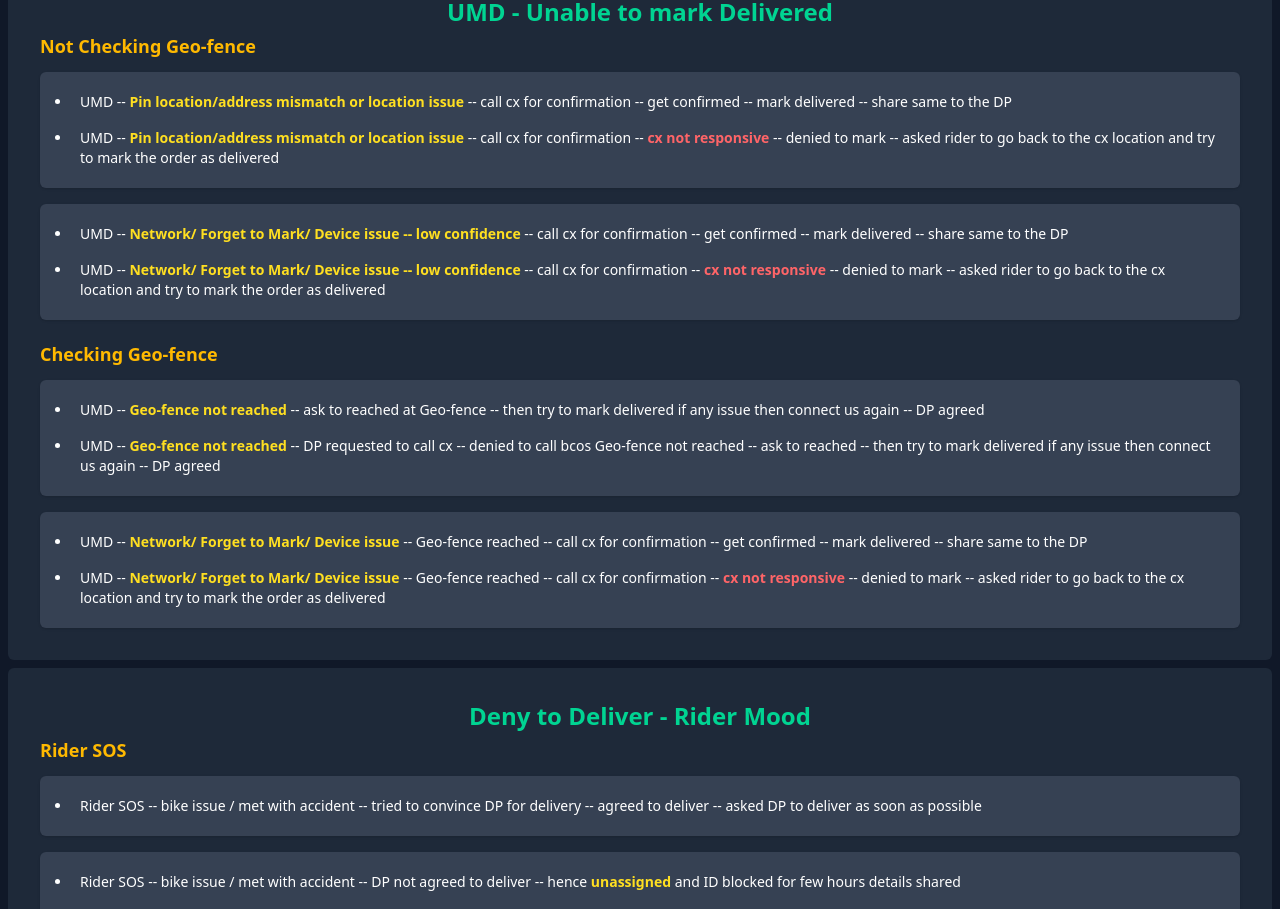
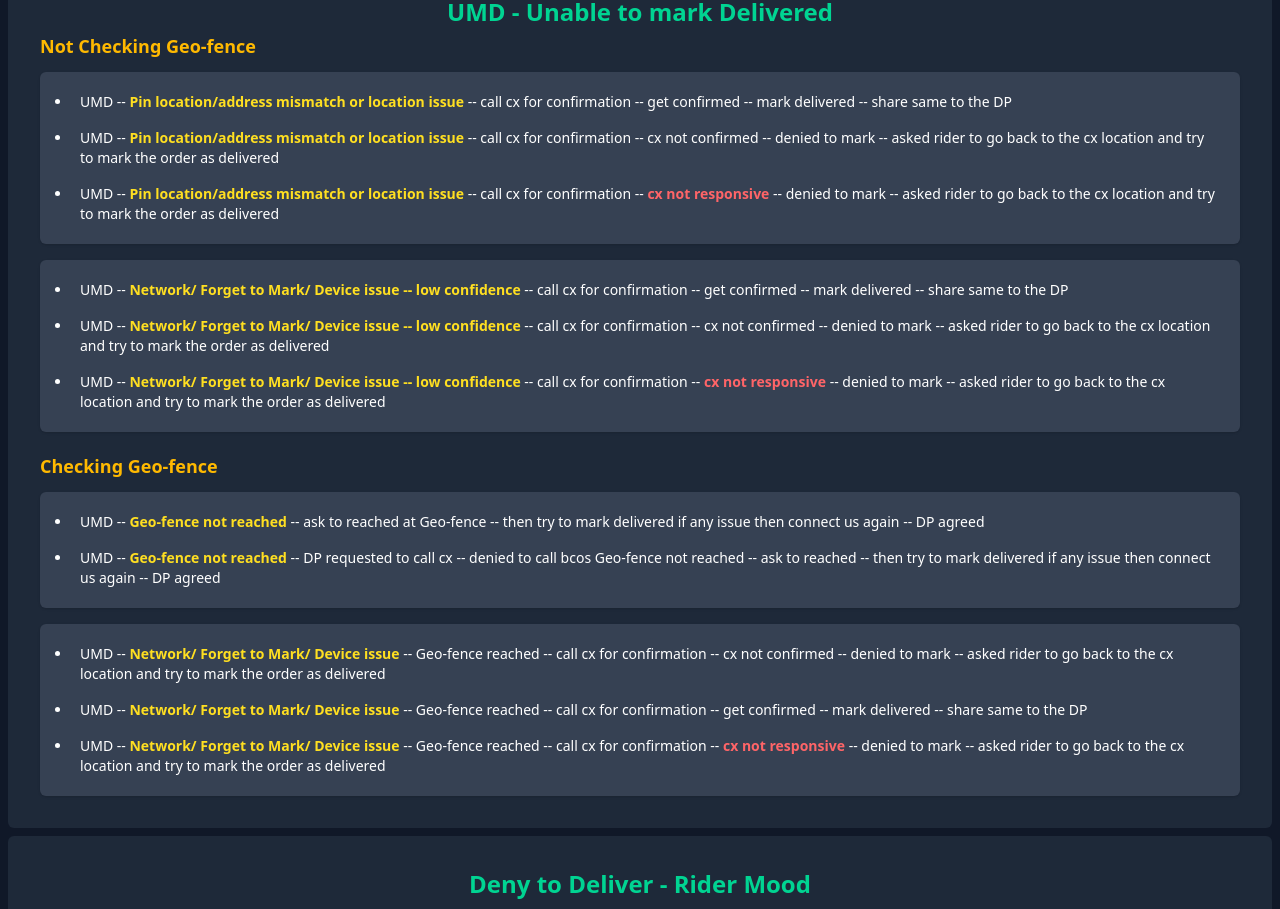
Before and after one commit to Code-with-Sahani/Blinket-DP, a React (Vite) app: page / in a window 1280 px wide. Shown: the part 4460-5369 px from the top of the page. Built offline with nearby package versions, Linux system fonts and the light colour scheme.

Commit message:
Update UMD.jsx

```diff
--- a/src/Components/UMD.jsx
+++ b/src/Components/UMD.jsx
@@ -15,6 +15,9 @@ const UMD = () => {
                             UMD -- <strong className="text-yellow-300 font-semibold">Pin location/address mismatch or location issue</strong> -- call cx for confirmation -- get confirmed -- mark delivered -- share same to the DP
                         </li>
                         <li className="p-2">
+                            UMD -- <strong className="text-yellow-300 font-semibold">Pin location/address mismatch or location issue</strong> -- call cx for confirmation -- cx not confirmed -- denied to mark -- asked rider to go back to the cx location and try to mark the order as delivered
+                        </li>
+                        <li className="p-2">
                             UMD -- <strong className="text-yellow-300 font-semibold">Pin location/address mismatch or location issue</strong> -- call cx for confirmation -- <strong className="text-red-400 font-semibold">cx not responsive</strong> -- denied to mark -- asked rider to go back to the cx location and try to mark the order as delivered
                         </li>
                     </ul>
@@ -24,6 +27,10 @@ const UMD = () => {
                     <ul className="list-disc pl-5">
                         <li className="p-2">
                             UMD -- <strong className="text-yellow-300 font-semibold">Network/ Forget to Mark/ Device issue -- low confidence</strong> -- call cx for confirmation -- get confirmed -- mark delivered -- share same to the DP
+                        </li>
+
+                        <li className="p-2">
+                            UMD -- <strong className="text-yellow-300 font-semibold">Network/ Forget to Mark/ Device issue -- low confidence</strong> -- call cx for confirmation -- cx not confirmed -- denied to mark -- asked rider to go back to the cx location and try to mark the order as delivered
                         </li>
                         <li className="p-2">
                             UMD -- <strong className="text-yellow-300 font-semibold">Network/ Forget to Mark/ Device issue -- low confidence</strong> -- call cx for confirmation -- <strong className="text-red-400 font-semibold">cx not responsive</strong> -- denied to mark -- asked rider to go back to the cx location and try to mark the order as delivered
@@ -49,6 +56,10 @@ const UMD = () => {
                 <div className="p-3 bg-gray-700 rounded-md shadow">
                     <ul className="list-disc pl-5">
                         <li className="p-2">
+                            UMD -- <strong className="text-yellow-300 font-semibold">Network/ Forget to Mark/ Device issue</strong> -- Geo-fence reached -- call cx for confirmation -- cx not confirmed -- denied to mark -- asked rider to go back to the cx location and try to mark the order as delivered
+                        </li>
+
+                        <li className="p-2">
                             UMD -- <strong className="text-yellow-300 font-semibold">Network/ Forget to Mark/ Device issue</strong> -- Geo-fence reached -- call cx for confirmation -- get confirmed -- mark delivered -- share same to the DP
                         </li>
                         <li className="p-2">
```
